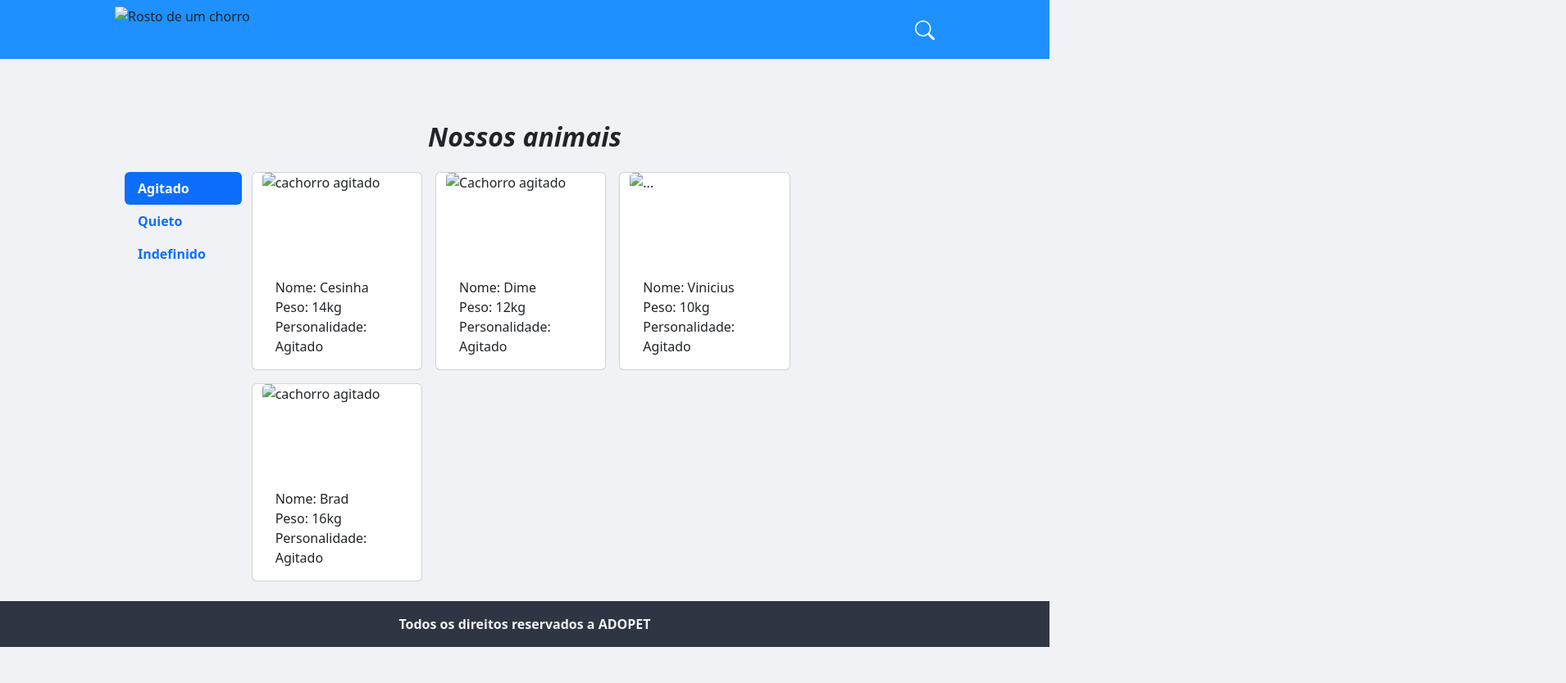
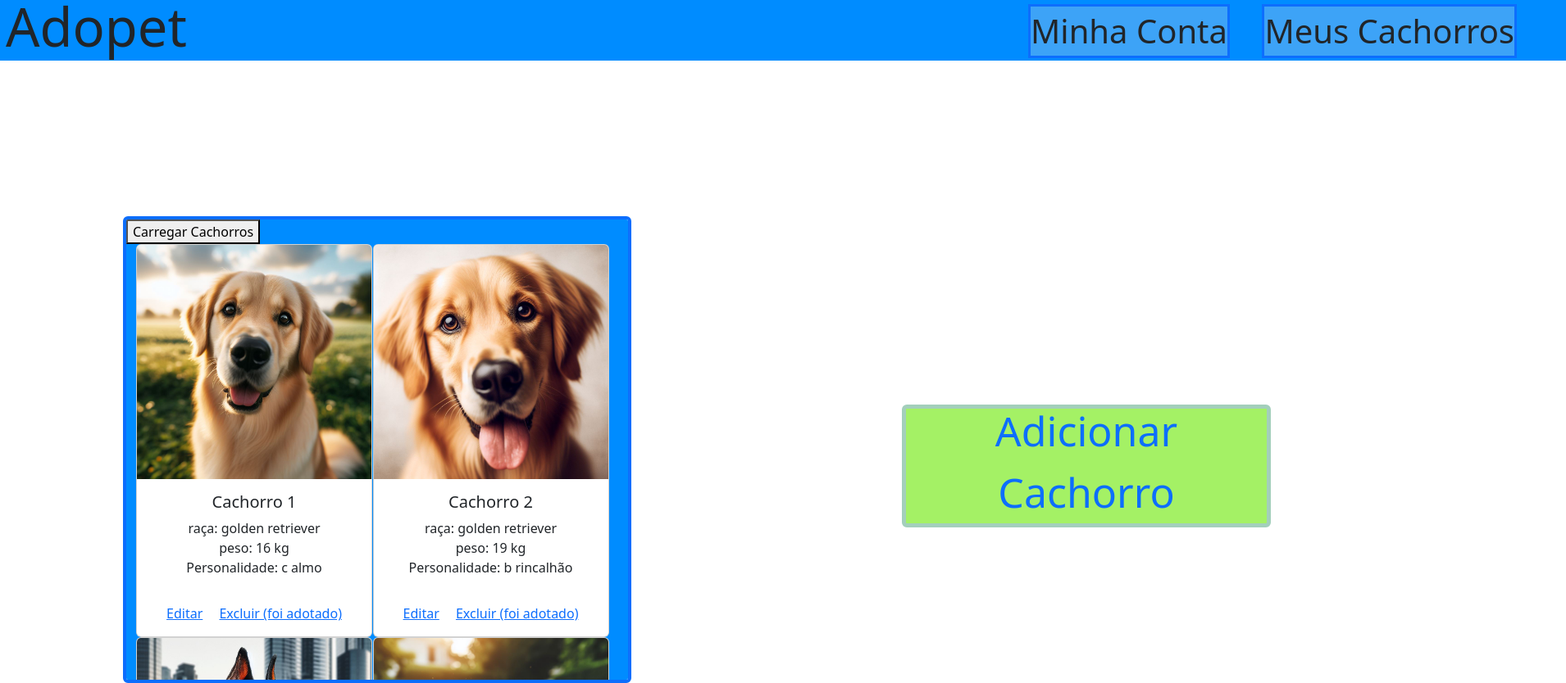
Before and after one commit to mioj0kt/adopet, a plain HTML site: page website/index.html in a window 1280 px wide. Shown: the whole page at 82% size, 1910 px wide, since content can reach past the window. Before the commit the page ends 800 px from the top, so only its background shows below. Drawn offline with nearby package versions, Linux system fonts and the light colour scheme; files that its build step writes are made by us from their sources.

Commit message:
Add files via upload

```diff
--- a/website/index.html
+++ b/website/index.html
@@ -1,285 +1,134 @@
 <!DOCTYPE html>
-<html lang="pt-BR">
-
+<html lang="en">
 <head>
     <meta charset="UTF-8">
     <meta name="viewport" content="width=device-width, initial-scale=1.0">
-  <title>Dogs</title>
-  <link rel="shortcut icon" href="favicon.ico" type="image/x-icon">
-  <link rel="preconnect" href="https://fonts.googleapis.com">
-  <link rel="preconnect" href="https://fonts.gstatic.com" crossorigin>
-  <link
-    href="https://fonts.googleapis.com/css2?family=Roboto:ital,wght@0,100;0,300;0,400;0,500;0,700;0,900;1,100;1,300;1,400;1,500;1,700;1,900&display=swap"
-    rel="stylesheet">
-  <link href="https://cdn.jsdelivr.net/npm/bootstrap@5.3.3/dist/css/bootstrap.min.css" rel="stylesheet"
-    integrity="sha384-QWTKZyjpPEjISv5WaRU9OFeRpok6YctnYmDr5pNlyT2bRjXh0JMhjY6hW+ALEwIH" crossorigin="anonymous">
-    <script src="https://cdn.jsdelivr.net/npm/bootstrap@5.3.3/dist/js/bootstrap.bundle.min.js"
-    integrity="sha384-YvpcrYf0tY3lHB60NNkmXc5s9fDVZLESaAA55NDzOxhy9GkcIdslK1eN7N6jIeHz"
-    crossorigin="anonymous"></script>
-  <link rel="stylesheet" href="./styles/main.css">
+    <title>Meus Cachorros</title>
+    <link rel="stylesheet" href="style.css">
+    <link href="https://cdn.jsdelivr.net/npm/bootstrap@5.3.3/dist/css/bootstrap.min.css" rel="stylesheet" integrity="sha384-QWTKZyjpPEjISv5WaRU9OFeRpok6YctnYmDr5pNlyT2bRjXh0JMhjY6hW+ALEwIH" crossorigin="anonymous">
 </head>
+<body>
 
-<body>
-  <header class="header__bg">
-    <div class="container">
-      <img class="image__logo" src="./images/logo.png" alt="Rosto de um chorro">
-      <button class="search__icon">
-        <svg xmlns="http://www.w3.org/2000/svg" width="24" height="24" fill="#fff" class="bi bi-search"
-          viewBox="0 0 16 16">
-          <path
-            d="M11.742 10.344a6.5 6.5 0 1 0-1.397 1.398h-.001q.044.06.098.115l3.85 3.85a1 1 0 0 0 1.415-1.414l-3.85-3.85a1 1 0 0 0-.115-.1zM12 6.5a5.5 5.5 0 1 1-11 0 5.5 5.5 0 0 1 11 0" />
-        </svg>
-      </button>
+    <div id="fundo1"></div>
+
+    <div class="header">
+
+        <ul>
+            <a href="" class="topoancora"><li class="Logotxt">Adopet</li></a>
+            <a href="" class="topoancora"><li class="sub1 border-3 border border-primary border-round">Meus Cachorros</li></a>
+            <a href="" class="topoancora"><li class="sub2 border-3 border border-primary border-round">Minha Conta</li></a>
+
+        </ul>
+
     </div>
-  </header>
-  <nav class="search__container">
-    <div class="container">
-      <form class="form__search">
-        <input class="from__search__input" type="text" name="search" id="search" placeholder="Em contar animal" />
-      </form>
+
+    <div id="tela"></div>
+
+    <div id="main" class="border border-primary border-4 rounded">
+
+      <button id="btncarregadados">Carregar Cachorros</button>
+
+        <div class="cards">
+
+        <div class="container text-center">
+
+            <div class="row row-cols-2">
+
+              <div class="col"><div class="card" style="width: 18rem;">
+            <img src="images/dog1.png" class="card-img-top" alt="...">
+            <div class="card-body">
+              <h5 class="card-title">Cachorro 1</h5>
+              <p class="card-text">raça: golden retriever <br> peso: 16 kg <br> Personalidade: c almo</p>
             </div>
-  </nav>
-  <main>
-    <div class="container">
-      <div class="row">
-        <h2 class=" text-center fst-italic fw-bold mb-4">
-          Nossos animais
-        </h2>
-        <div class="row m-0">
-          <aside class="col-md-2">
-            <nav class="nav nav-pills flex-column nav-menu" role="tablist">
-              <button type="button" class="nav-link special-color text-start fw-bold active" data-bs-toggle="tab"
-                data-bs-target="#agitado">
-                Agitado
-              </button>
-              <button type="button" class="nav-link text-start fw-bold" data-bs-toggle="tab" data-bs-target="#quieto">
-                Quieto
-              </button>
-              <button type="button" class="nav-link text-start fw-bold" data-bs-toggle="tab"
-                data-bs-target="#indefinido">
-                Indefinido
-              </button>
-            </nav>
-          </aside>
-          <div class="col-md-10">
-            <div class="tab-content">
-              <div class="tab-pane active" id="agitado">
-                <div class="row gap-3">
-                  <div class="card col-md-3">
-                    <img src="./images/agitado/agitado1.webp" class="card-img-top" alt="cachorro agitado">
             <div class="card-body">
-                      <span>
-                        Nome: Cesinha
-                      </span>
-                      <br />
-                      <span>
-                        Peso: 14kg
-                      </span>
-                      <br />
-                      <span>
-                        Personalidade: Agitado
-                      </span>
-                    </div>
-                  </div>
-                  <div class="card col-md-3">
-                    <img src="./images/agitado/agitado2.png" class="card-img-top" alt="Cachorro agitado">
-                    <div class="card-body">
-                      <span>
-                        Nome: Dime
-                      </span>
-                      <br />
-                      <span>
-                        Peso: 12kg
-                      </span>
-                      <br />
-                      <span>
-                        Personalidade: Agitado
-                      </span>
-                    </div>
-                  </div>
-                  <div class="card col-md-3">
-                    <img src="./images/agitado/agitado3.jpg" class="card-img-top" alt="...">
-                    <div class="card-body">
-                      <span>
-                        Nome: Vinicius
-                      </span>
-                      <br />
-                      <span>
-                        Peso: 10kg
-                      </span>
-                      <br />
-                      <span>
-                        Personalidade: Agitado
-                      </span>
-                    </div>
-                  </div>
-                  <div class="card col-md-3">
-                    <img src="./images/agitado/agitado4.jpeg" class="card-img-top" alt="cachorro agitado">
-                    <div class="card-body">
-                      <span>
-                        Nome: Brad
-                      </span>
-                      <br />
-                      <span>
-                        Peso: 16kg
-                      </span>
-                      <br />
-                      <span>
-                        Personalidade: Agitado
-                      </span>
-                    </div>
-                  </div>
-                  </ul>
-                </div>
-              </div>
-              <div class="tab-pane" id="quieto">
-                <div class="row gap-3">
-                  <div class="card col-md-3">
-                    <img src="./images/quieto/quieto1.avif" class="card-img-top" alt="cachorro quieto">
-                    <div class="card-body">
-                      <span>
-                        Nome: Toto
-                      </span>
-                      <br />
-                      <span>
-                        Peso: 15kg
-                      </span>
-                      <br />
-                      <span>
-                        Personalidade: Quieto
-                      </span>
-                    </div>
-                  </div>
-                  <div class="card col-md-3">
-                    <img src="./images/quieto/quieto2.jpg" class="card-img-top" alt="cachorro quieto">
-                    <div class="card-body">
-                      <span>
-                        Nome: Sof
-                      </span>
-                      <br />
-                      <span>
-                        Peso: 11kg
-                      </span>
-                      <br />
-                      <span>
-                        Personalidade: Quieto
-                      </span>
-                    </div>
-                  </div>
-                  <div class="card col-md-3">
-                    <img src="./images/quieto/quieto3.jpg" class="card-img-top" alt="cachorro quieto">
-                    <div class="card-body">
-                      <span>
-                        Nome: Godo
-                      </span>
-                      <br />
-                      <span>
-                        Peso: 18kg
-                      </span>
-                      <br />
-                      <span>
-                        Personalidade: Quieto
-                      </span>
-                    </div>
-                  </div>
-                  <div class="card col-md-3">
-                    <img src="./images/indefinido/indefinido1.jpg" class="card-img-top" alt="cachorro">
-                    <div class="card-body">
-                      <span>
-                        Nme: Bob
-                      </span>
-                      <br />
-                      <span>
-                        Peso: 14kg
-                      </span>
-                      <br />
-                      <span>
-                        Personalidade: Quieto
-                      </span>
+              <a href="#" class="card-link">Editar</a>
+              <a href="#" class="card-link">Excluir (foi adotado)</a>
             </div>
           </div>
         </div>
+              <div class="col"><div class="card" style="width: 18rem;">
+            <img src="images/dog2.png" class="card-img-top" alt="...">
+            <div class="card-body">
+              <h5 class="card-title">Cachorro 2</h5>
+              <p class="card-text">raça: golden retriever <br> peso: 19 kg <br> Personalidade: b rincalhão</p>
             </div>
-              <div class="tab-pane" id="indefinido">
-                <div class="row">
-                  <div class="row gap-3">
-                    <div class="card col-md-3">
-                      <img src="./images/indefinido/indefinido1.jpg" class="card-img-top" alt="cachorro">
             <div class="card-body">
-                        <span>
-                          Nome: Sara
-                        </span>
-                        <br />
-                        <span>
-                          Peso: 18kg
-                        </span>
-                        <br />
-                        <span>
-                          Personalidade: Indefinido
-                        </span>
-                      </div>
-                    </div>
-                    <div class="card col-md-3">
-                      <img src="./images/indefinido/indefinido2.png" class="card-img-top" alt="cachorro">
-                      <div class="card-body">
-                        <span>
-                          Nome: Mile
-                        </span>
-                        <br />
-                        <span>
-                          Peso: 14kg
-                        </span>
-                        <br />
-                        <span>
-                          Personalidade: Indefinido
-                        </span>
-                      </div>
-                    </div>
-                    <div class="card col-md-3">
-                      <img src="./images/indefinido/indefinido3.jpg" class="card-img-top" alt="cachorro">
-                      <div class="card-body">
-                        <span>
-                          nome: Spyke
-                        </span>
-                        <br />
-                        <span>
-                          Peso: 15kg
-                        </span>
-                        <br />
-                        <span>
-                          Personalidade: Indefinido
-                        </span>
-                      </div>
-                    </div>
-                    <div class="card col-md-3">
-                      <img src="./images/indefinido/indefinido4.jpg" class="card-img-top" alt="Cachorro">
-                      <div class="card-body">
-                        <span>
-                          nome: Tito
-                        </span>
-                        <br />
-                        <span>
-                          Peso: 12kg
-                        </span>
-                        <br />
-                        <span>
-                          Personalidade: Indefinido
-                        </span>
+              <a href="#" class="card-link">Editar</a>
+              <a href="#" class="card-link">Excluir (foi adotado)</a>
             </div>
           </div>
         </div>
+              <div class="col"><div class="card" style="width: 18rem;">
+            <img src="images/dog3.png" class="card-img-top" alt="...">
+            <div class="card-body">
+              <h5 class="card-title">Cachorro 3</h5>
+              <p class="card-text">raça: Doberman <br> peso: 21 kg <br> Personalidade: calmo</p>
+            </div>
+            <div class="card-body">
+              <a href="#" class="card-link">Editar</a>
+              <a href="#" class="card-link">Excluir (foi adotado)</a>
             </div>
           </div>
         </div>
+              <div class="col"><div class="card" style="width: 18rem;">
+            <img src="images/dog4.png" class="card-img-top" alt="...">
+            <div class="card-body">
+              <h5 class="card-title">Cachorro 4</h5>
+              <p class="card-text">raça:schipperke <br> peso: 5kg <br> Personalidade: brincalhão </p>
+            </div>
+            <div class="card-body">
+              <a href="#" class="card-link">Editar</a>
+              <a href="#" class="card-link">Excluir (foi adotado)</a>
             </div>
           </div>
-        </section>
-  </main>
-  <footer class="footer">
-    <div class="container text-center fw-bold">
-      <p class="m-0">Todos os direitos reservados a ADOPET</p>
         </div>
-  </footer>
-  <script src="./scripts/main.js"></script>
+
+        <div class="col"><div class="card" style="width: 18rem;">
+            <img src="images/dog5.png" class="card-img-top" alt="...">
+            <div class="card-body">
+              <h5 class="card-title">Cachorro 5</h5>
+              <p class="card-text">raça: spitz <br> peso: 7kg <br> Personalidade: agitado</p>
+             </div>
+            <div class="card-body">
+              <a href="#" class="card-link">Editar</a>
+              <a href="#" class="card-link">Excluir (foi adotado)</a>
+            </div>
+          </div>
+        </div>
+
+        <div class="col"><div class="card" style="width: 18rem;">
+            <img src="images/dog6.png" class="card-img-top" alt="...">
+            <div class="card-body">
+              <h5 class="card-title">Cachorro 6 </h5>
+              <p class="card-text">raça: golden retriever <br> peso: 18kg <br> Personalidade: ca lmo</p>
+            </div>
+            <div class="card-body">
+              <a href="#" class="card-link">Editar</a>
+              <a href="#" class="card-link">Excluir (foi adotado)</a>
+            </div>
+          </div>
+        </div>
+
+           </div>
+
+        </div>
+
+      </div>
+
+
+    </div>
+
+
+
+    <div id="adotar" class="border border-success-subtle border-5 rounded">
+
+        <a href="" class="ancora"><p class="add">Adicionar <br> Cachorro</p></a>
+    </div>
+
+
+
+
+    <script src="https://cdn.jsdelivr.net/npm/bootstrap@5.3.3/dist/js/bootstrap.bundle.min.js" integrity="sha384-YvpcrYf0tY3lHB60NNkmXc5s9fDVZLESaAA55NDzOxhy9GkcIdslK1eN7N6jIeHz" crossorigin="anonymous"></script>
+    <script src="app.js"></script>
 </body>
 </html>
--- /dev/null
+++ b/website/style.css
@@ -0,0 +1,88 @@
+body{
+    font-family: Arial, Helvetica, sans-serif;
+}
+
+.header{
+    width: 1920px;
+    height: 90px;
+    border: 5px rgb(0, 85, 196);
+    background-color: rgb(0, 140, 255);
+    margin: -10px;
+    margin-top: -16px;
+
+}
+
+.Logotxt{
+    font-size: 65px;
+    margin-left: -15px;
+    margin-top: -0px;
+}
+
+
+.sub1{
+    display: inline-block;
+    text-align: right;
+    float: right;
+    font-size: 40px;
+    margin-right: 60px;
+    margin-top: -77px;
+    background-color: rgb(61, 163, 247);
+
+}
+
+.sub2{
+    display: inline-block;
+    text-align: right;
+    float: right;
+    font-size: 40px;
+    margin-right: 410px;
+    margin-top: -77px;
+    background-color: rgb(61, 163, 247);
+
+
+
+}
+
+li{
+    list-style-type: none;
+}
+
+#main{
+   width: 620px;
+   height: 570px;
+   background-color: rgb(0, 140, 255);
+   margin-top: 200px;
+   margin-left: 150px;
+   overflow-x: hidden;
+   overflow-y: auto;
+
+}
+
+.cards{
+    margin-right: 35px;
+
+}
+
+#adotar{
+    width: 450px;
+    height: 150px;
+    background-color: rgb(164, 241, 101);
+    margin-left: 1100px;
+    margin-top: -340px;
+}
+
+.add{
+    font-size: 50px;
+    text-align: center;
+    margin-top: -10px;
+
+}
+
+.ancora{
+    text-decoration: none;
+}
+
+.topoancora{
+    text-decoration: none;
+    color: inherit;
+}
```
Also changed, not shown: website/app.js (added, +27 -0 lines), website/INSTRUCOES_LEIA.txt (added), website/images/Dogs_Svetlana_Shelemeteva_Hug_Little_girls_568770_1920x1080.jpg (added), website/images/dog1.png (added), website/images/dog2.png (added), website/images/dog3.png (added), website/images/dog4.png (added), website/images/dog5.png (added), website/images/dog6.png (added), website/images/logo.png (added). Lines whose indentation alone changed are shown as unchanged.
